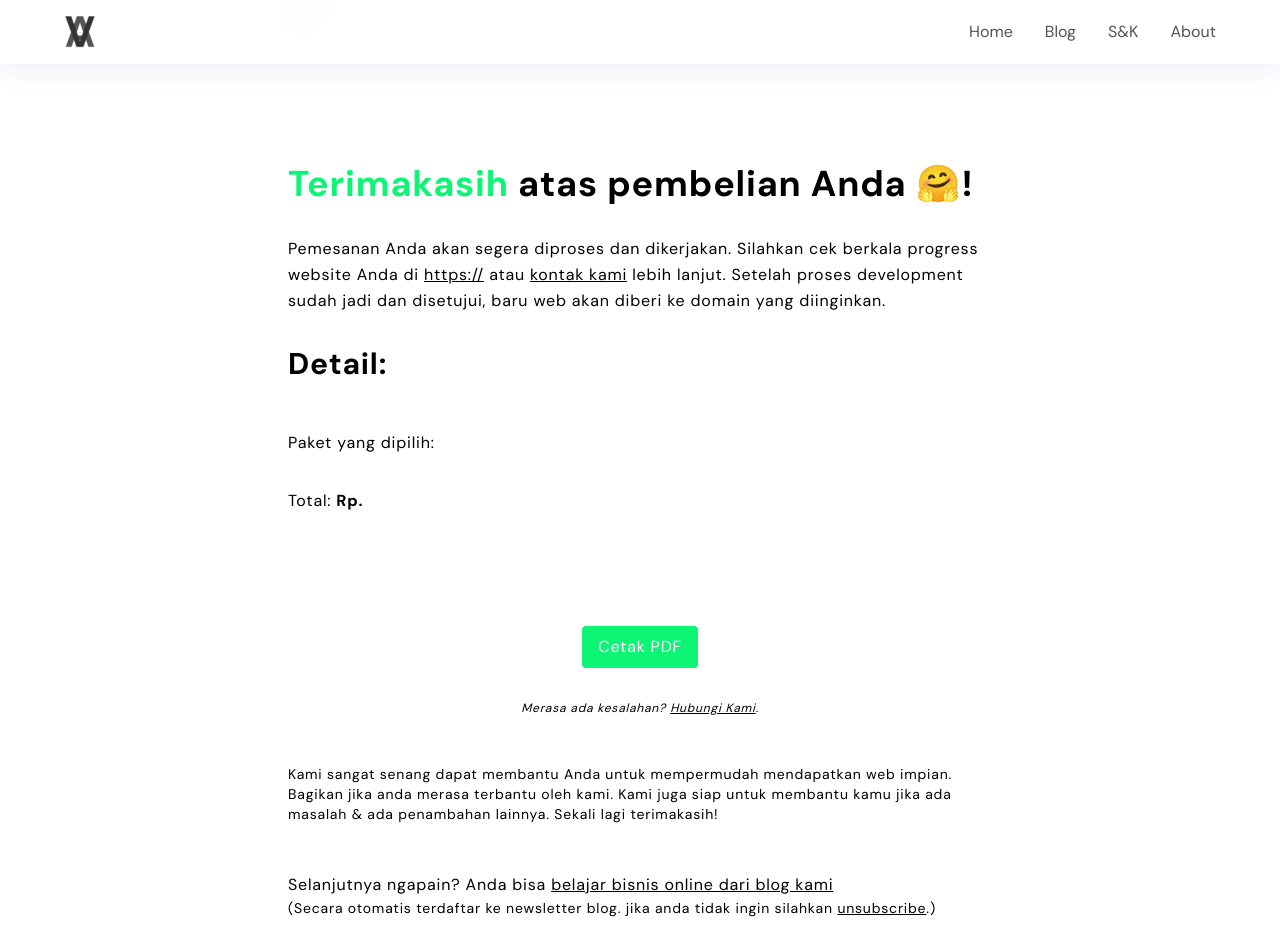
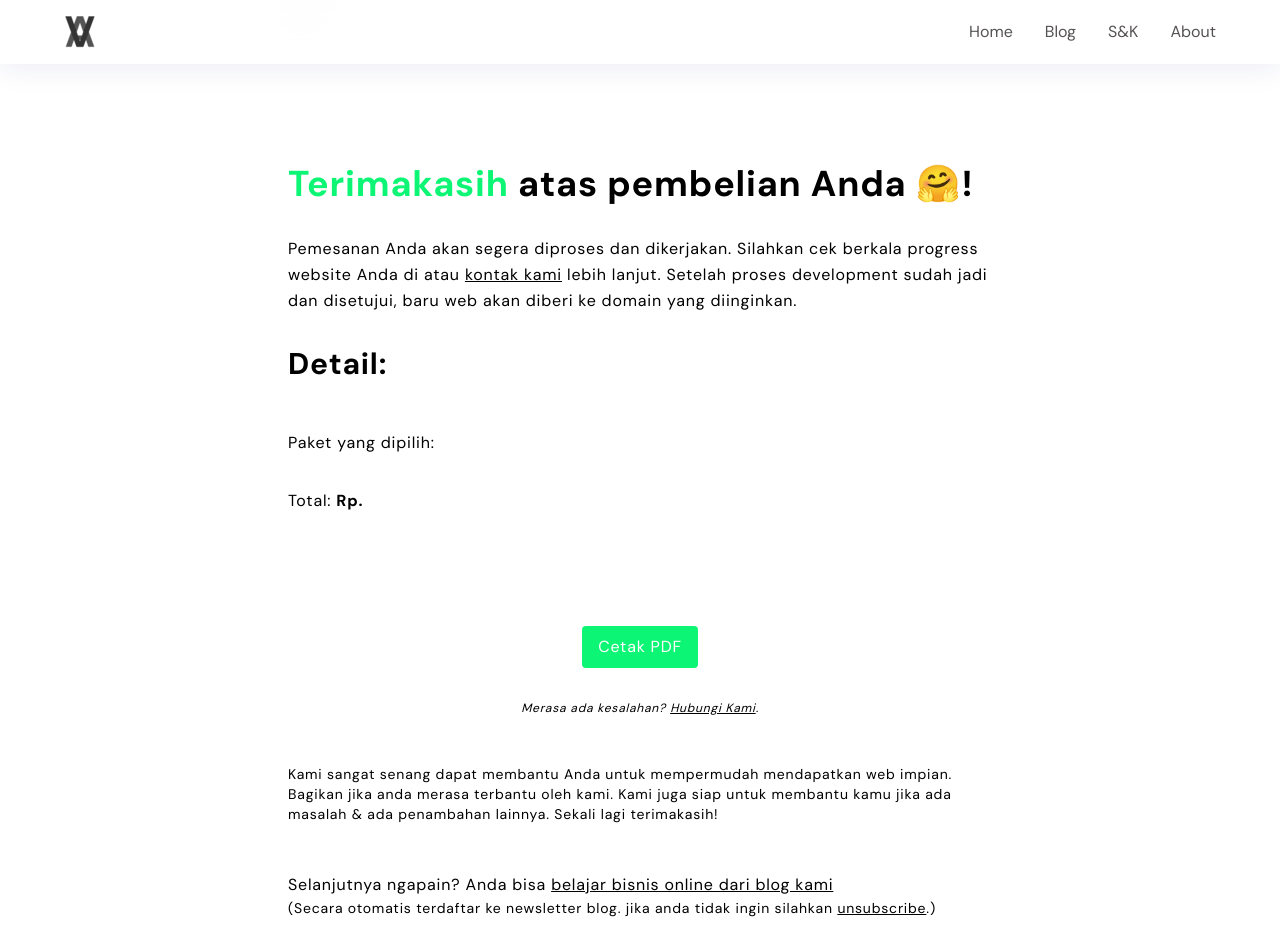
Before and after one commit to VArtzy/VArtz, a Next.js app: page /invoice in a window 1280 px wide. Built offline with nearby package versions, Linux system fonts and the light colour scheme.

Commit message:
fix terkahir

```diff
--- a/app/invoice/page.tsx
+++ b/app/invoice/page.tsx
@@ -28,7 +28,7 @@ const Invoice = () => {
         html2canvas(divRef.current).then(function (canvas) {
             // Add the image to the PDF
             doc.setFontSize(24)
-            doc.text(`Invoice Jasa Web - Atas Nama ${nama}`, 0, 25)
+            doc.text(`Invoice Jasa Web - Atas Nama ${nama}`, 10, 25)
             const imgData = canvas.toDataURL("image/png")
             doc.addImage(imgData, "PNG", 15, 40, 180, 240)
 
@@ -47,8 +47,8 @@ const Invoice = () => {
             <h2>
                 Pemesanan Anda akan segera diproses dan dikerjakan. Silahkan cek
                 berkala progress website Anda di{" "}
-                <a className="underline" href={`https://${url}`}>
-                    https://{url}
+                <a className="underline" href={url}>
+                    {url}
                 </a>{" "}
                 atau{" "}
                 <a
```
